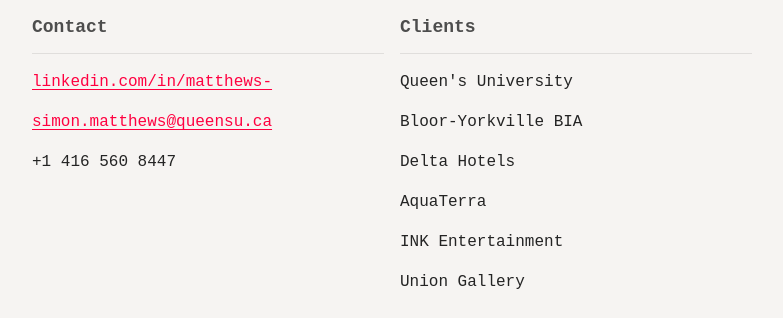
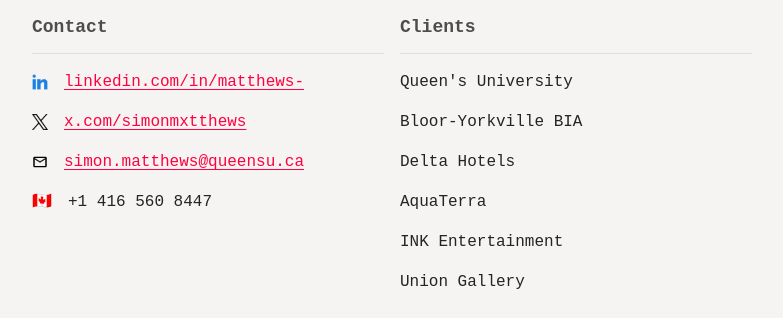
Before and after one commit to simonmxtthews/simonmxtthews.github.io, a plain HTML site: page index.html in a window 1280 px wide. Shown: the part 821-1139 px from the top of the page, without its empty margins (248-1031 px from the left). Drawn offline with Linux system fonts and the light colour scheme.

Commit message:
improves contact footer

```diff
--- a/index.html
+++ b/index.html
@@ -48,9 +48,22 @@
         <div class="about-footer-section">
           <h2>Contact</h2>
           <div class="horizontal-divider"></div>
-          <a href="https://www.linkedin.com/in/matthews-">linkedin.com/in/matthews-</a>
-          <a href="mailto:simon.matthews@queensu.ca">simon.matthews@queensu.ca</a>
-          <p>+1 416 560 8447</p>
+          <div class="social-link">
+            <img class="icon-small" src="/assets/icon/linkedin.png">
+            <a href="https://www.linkedin.com/in/matthews-" target="_blank">linkedin.com/in/matthews-</a>
+          </div>
+          <div class="social-link">
+            <img class="icon-small" src="/assets/icon/x.png">
+            <a href="https://x.com/simonmxtthews" target="_blank">x.com/simonmxtthews</a>
+          </div>
+          <div class="social-link">
+            <img class="icon-small" src="/assets/icon/email.png">
+            <a href="mailto:simon.matthews@queensu.ca" target="_blank">simon.matthews@queensu.ca</a>
+          </div>
+          <div class="social-link">
+            <p>🇨🇦</p>
+            <p>+1 416 560 8447</p>
+          </div>
           <p></p>
         </div>
         <div class="about-footer-section">
--- a/styles/styles.css
+++ b/styles/styles.css
@@ -157,6 +157,18 @@
     width: 100%;
 }
 
+.social-link {
+    display: flex;
+    flex-direction: row;
+    align-items: center;
+    gap: 1rem;
+}
+
+.icon-small {
+    width: 1rem;
+    height: 1rem;
+}
+
 .work-header {
     display: flex;
     flex-direction: row;
```
Also changed, not shown: assets/icon/email.png (added), assets/icon/linkedin.png (added), assets/icon/x.png (added).
